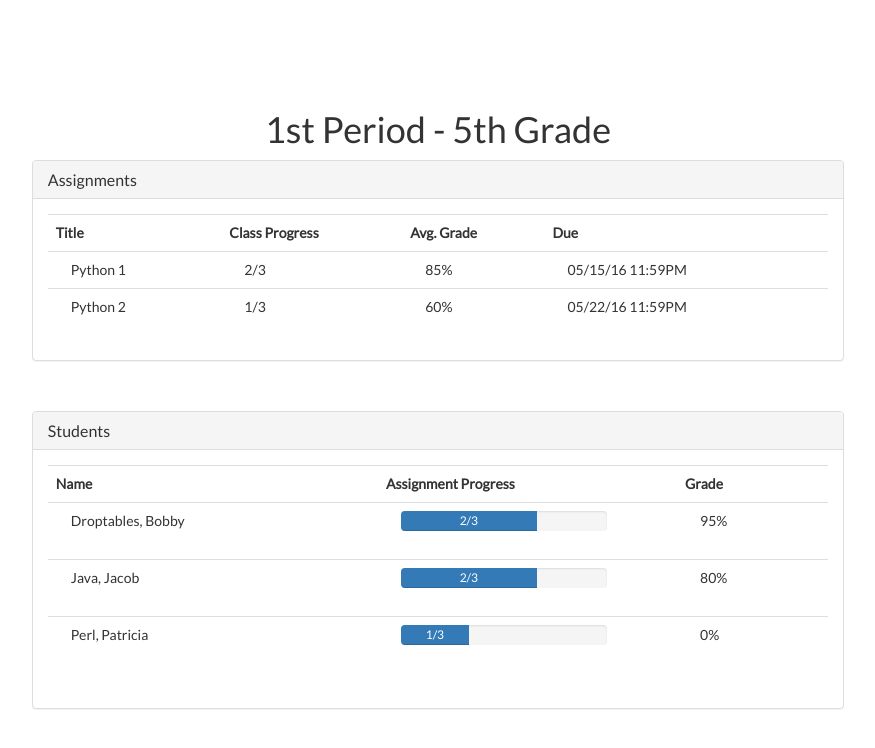
After one commit to amc8391/CoderGarten, a Flask app: page /class-section in a window 1280 px wide. The commit adds this page. Shown: the top 748 px of the page, without its empty margins (202-1077 px from the left). Run offline with Flask 2, Linux system fonts and the light colour scheme; some libraries are stand-ins or nearby versions.

Commit message:
Started work on the class section template

```diff
--- /dev/null
+++ b/app/templates/class-section.html
@@ -0,0 +1,131 @@
+{% extends 'main.html' %}
+
+{% block title %}
+Class Section | CoderGarten
+{% endblock %}
+{% block head %}
+<h1 align="center">1st Period - 5th Grade</h1>
+{% endblock %}
+
+{% block content %}
+    <div class="column">
+        <section class="panel panel-default panel-65">
+            <header class="panel-heading">
+                <h3 class="panel-title">Assignments</h3>
+            </header>
+
+            <div class="panel-body">
+                <table class="table table-responsive">
+                    <th>Title</th><th>Class Progress</th>
+                    <th>Avg. Grade</th><th>Due</th>
+                    <tr></tr>
+                    <tr>
+                        <td>
+                            <div class="col-md-8">Python 1</div>
+                        </td>
+                        <td>
+                            <div class="col-md-1">2/3</div>
+                        </td>
+                        <td>
+                            <div class="col-md-1">85%</div>
+                        </td>
+                        <td>
+                            <div class="col-md-8">05/15/16 11:59PM</div>
+                        </td>
+
+                    </tr>
+
+                    <tr>
+                        <td>
+                            <div class="col-md-8">Python 2</div>
+                        </td>
+                        <td>
+                            <div class="col-md-1">1/3</div>
+                        </td>
+                        <td>
+                            <div class="col-md-1">60%</div>
+                        </td>
+                        <td>
+                            <div class="col-md-8">05/22/16 11:59PM</div>
+                        </td>
+
+                    </tr>
+
+                </table>
+            </div>
+        </section>
+    </div>
+
+    <div class="column">
+        <section class="panel panel-default panel-65">
+            <header class="panel-heading">
+                <h3 class="panel-title">Students</h3>
+            </header>
+
+            <div class="panel-body">
+                <table class="table table-responsive">
+                    <th>Name</th><th>Assignment Progress</th><th>Grade</th>
+                    <tr></tr>
+                    <tr>
+                        <td>
+                            <div class="col-md-10">Droptables, Bobby</div>
+                        </td>
+                        <td>
+                            <div class="col-md-10">
+                                <div class="progress text-center">
+                                        <div class="progress-bar" role="progressbar" aria-valuenow="66"
+                                        aria-valuemin="0" ariavaluemax="100" style="width:66%">
+                                            2/3
+                                        </div>
+                                </div>
+                            </div>
+                        </td>
+                        <td>
+                            <div class="col-md-1">95%</div>
+                        </td>
+                    </tr>
+                    <tr>
+                        <td>
+                            <div class="col-md-10">Java, Jacob</div>
+                        </td>
+                        <td>
+                            <div class="col-md-10">
+                                <div class="progress text-center">
+                                        <div class="progress-bar" role="progressbar" aria-valuenow="66"
+                                        aria-valuemin="0" ariavaluemax="100" style="width:66%">
+                                            2/3
+                                        </div>
+                                </div>
+                            </div>
+                        </td>
+                        <td>
+                            <div class="col-md-1">80%</div>
+                        </td>
+                    </tr>
+                    <tr>
+                        <td>
+                            <div class="col-md-10">Perl, Patricia</div>
+                        </td>
+                        <td>
+                            <div class="col-md-10">
+                                <div class="progress text-center">
+                                        <div class="progress-bar" role="progressbar" aria-valuenow="100"
+                                        aria-valuemin="0" ariavaluemax="100" style="width:33%">
+                                            1/3
+                                        </div>
+                                </div>
+                            </div>
+                        </td>
+                        <td>
+                            <div class="col-md-1">0%</div>
+                        </td>
+                    </tr>
+
+
+                </table>
+            </div>
+        </section>
+    </div>
+
+
+{% endblock %}
--- a/app/views.py
+++ b/app/views.py
@@ -54,3 +54,7 @@ def teacher_homepage():
 @app.route('/settings')
 def settings():
     return render_template('settings.html')
+
+@app.route('/class-section')
+def class_section():
+    return render_template('class-section.html')
```
Also changed, not shown: app/templates/teacher-homepage.html (+4 -4 lines).
